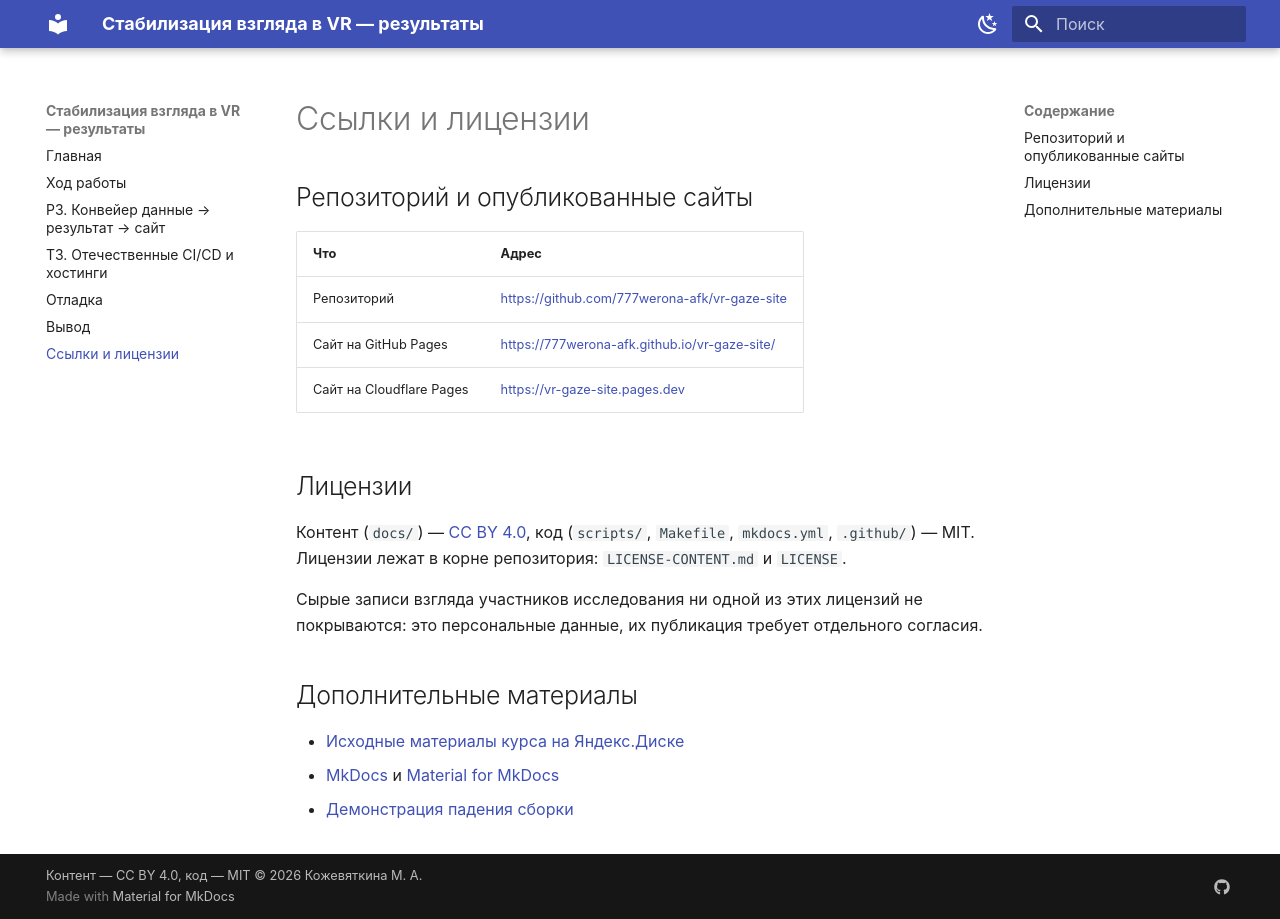
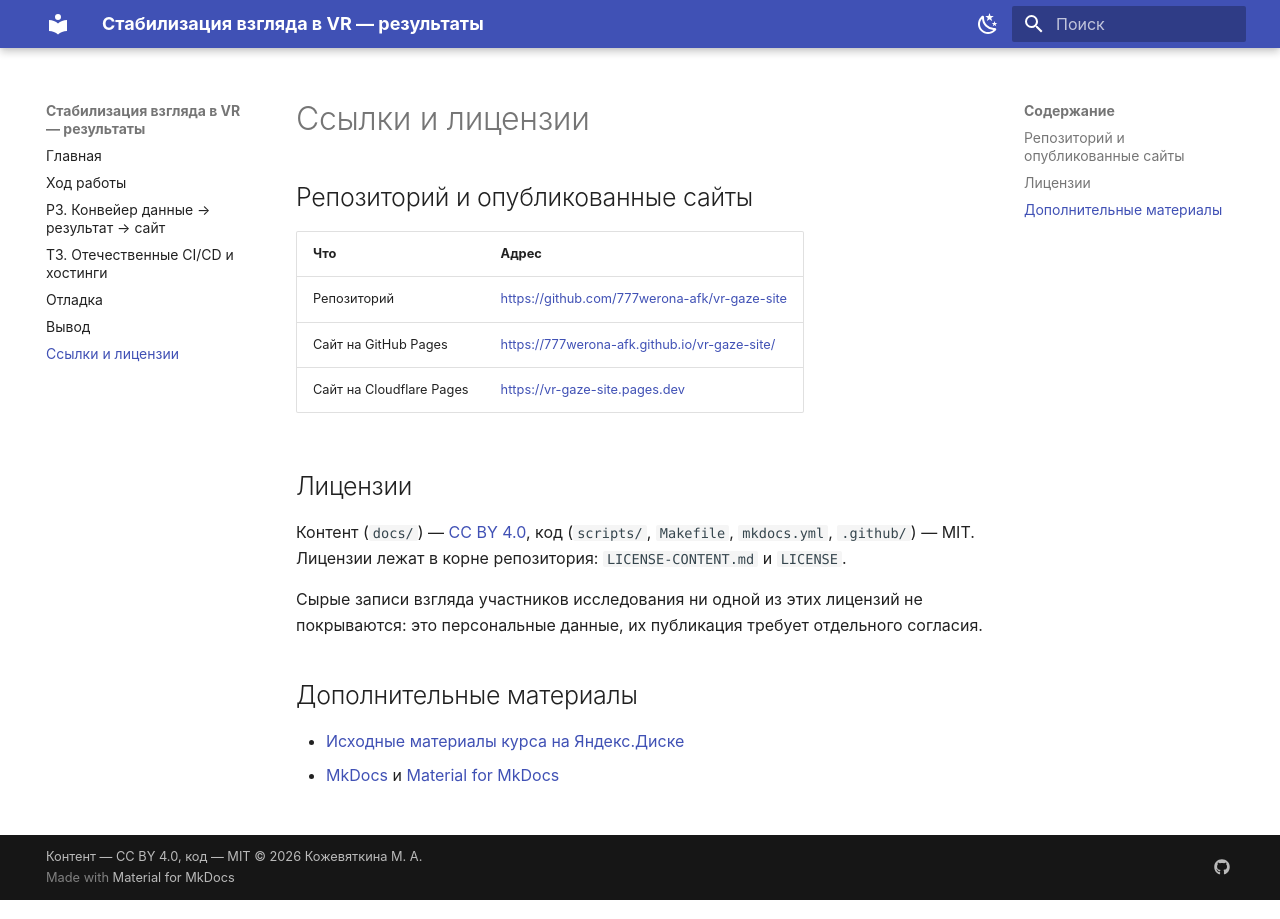
Before and after one commit to 777werona-afk/vr-gaze-site, an MkDocs documentation site: the page built from docs/links.md, in a window 1280 px wide. Built offline with MkDocs 1.6.1 and Material for MkDocs 9.7.7, drawn with Linux system fonts in a browser that asks for light colours.

Commit message:
Исправление: убрана битая ссылка из links.md

```diff
--- a/docs/links.md
+++ b/docs/links.md
@@ -18,5 +18,3 @@
 
 - [Исходные материалы курса на Яндекс.Диске](https://disk.yandex.ru/i/RRaTxrn5psk7ZQ)
 - [MkDocs](https://www.mkdocs.org/) и [Material for MkDocs](https://squidfunk.github.io/mkdocs-material/)
-
-- [Демонстрация падения сборки](missing-page.md)
```
